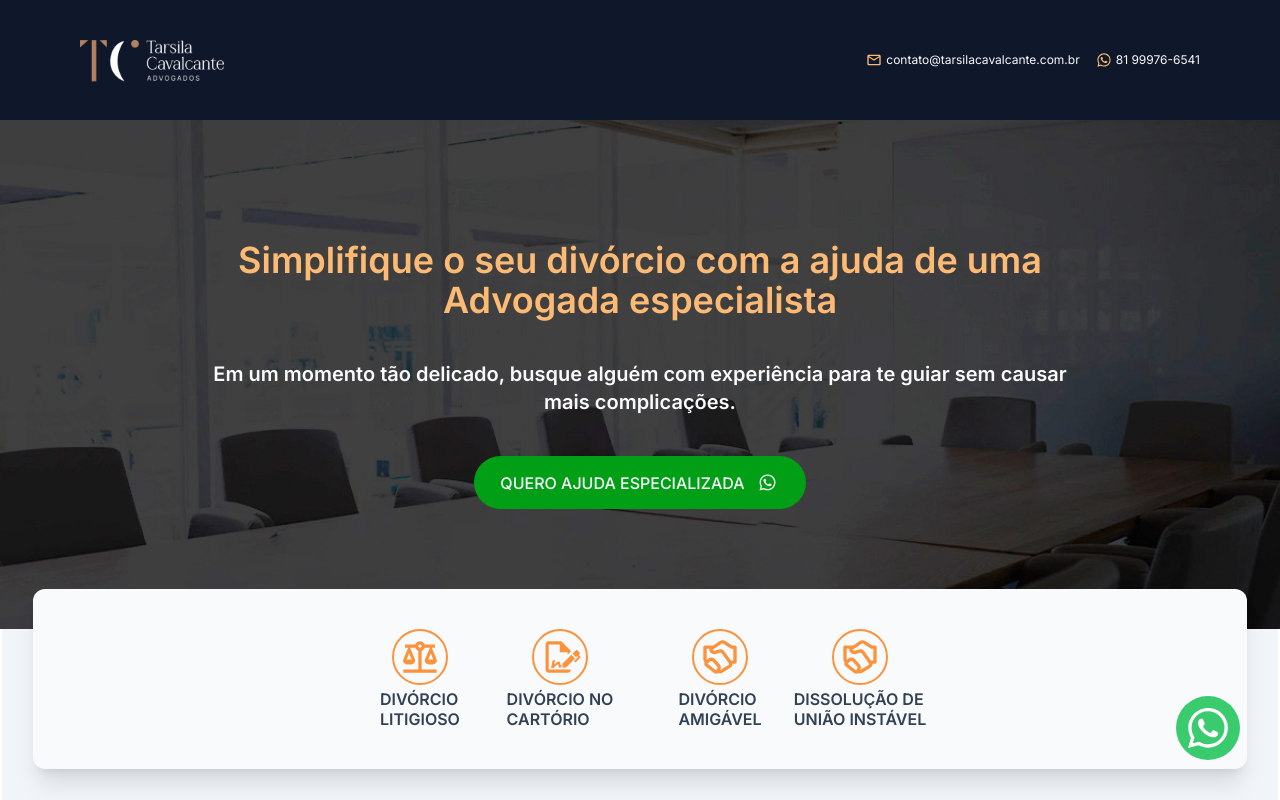
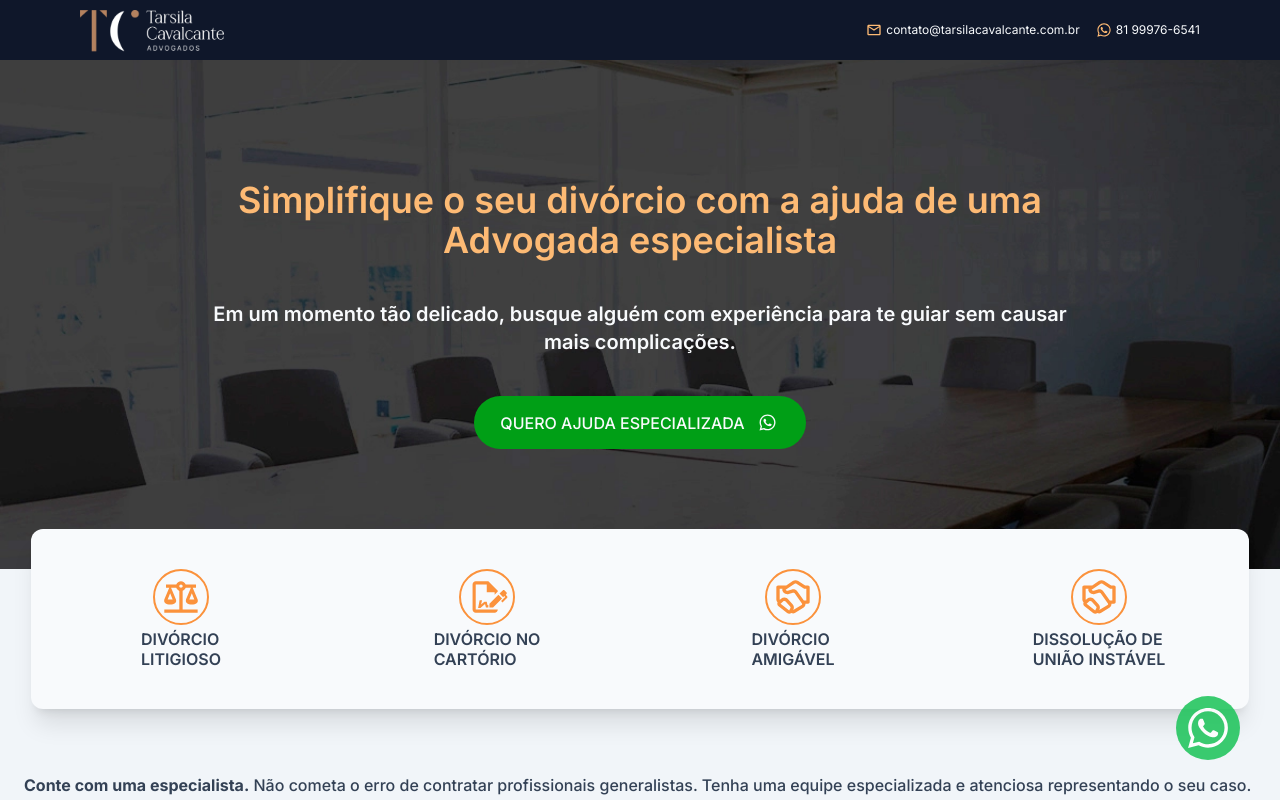
Before and after one commit to matheusmfl/tarsila-cavalcante-advogada, a Next.js app: page /divorcio in a window 1280 px wide. Shown: the top 800 px of the page. Built offline with nearby package versions, Linux system fonts and the light colour scheme.

Commit message:
Create XL Screen IconsComponent, Section1, HeaderDivorcio

```diff
--- a/src/app/components/divorcio/HeaderDivorcio.tsx
+++ b/src/app/components/divorcio/HeaderDivorcio.tsx
@@ -7,7 +7,7 @@ import iconWhatsappWhite from '../../../../public/icons/ic_baseline-whatsapp.svg
 export function HeaderDivorcio() {
   return (
     <header
-      className="flex font-roboto flex-col lg:px-20 px-6 py-10 items-center justify-center bg-slate-900 w-full
+      className="flex font-roboto flex-col lg:px-20 px-6 py-10 xl:py-[10px] items-center justify-center bg-slate-900 w-full
     "
     >
       <div
--- a/src/app/components/divorcio/Section1.tsx
+++ b/src/app/components/divorcio/Section1.tsx
@@ -5,7 +5,7 @@ import { CtaButton } from './microComponents/CtaButton'
 
 export function Section1() {
   return (
-    <section className="py-6 bg-slate-100">
+    <section className="py-6 bg-slate-100 w-full">
       <div className="px-[31px] -translate-y-20 md:-translate-y-16">
         <IconsComponent />
       </div>
--- a/src/app/components/divorcio/microComponents/IconsComponent.tsx
+++ b/src/app/components/divorcio/microComponents/IconsComponent.tsx
@@ -5,9 +5,9 @@ import icon3 from '../../../../assets/icon3.svg'
 
 export function IconsComponent() {
   return (
-    <div className="py-10 px-6 flex flex-col md:items-center md:justify-center md:flex-row gap-5 rounded-xl shadow-xl bg-slate-50">
+    <div className="py-10 px-6 xl:px-20 flex flex-col md:items-center md:justify-center md:flex-row gap-5 xl:justify-between rounded-xl shadow-xl bg-slate-50">
       {/* Primeiros 2 cards */}
-      <div className="flex">
+      <div className="flex xl:justify-between xl:w-full xl:hidden">
         {/* Card1 */}
         <div className="flex flex-col items-center justify-center gap-1 w-[140px] h-[100px]">
           <Image src={icon1} alt="Icone Justiça" />
@@ -29,7 +29,7 @@ export function IconsComponent() {
       </div>
       {/* Outros 2 cards */}
 
-      <div className="flex">
+      <div className="flex xl:justify-between xl:w-full xl:hidden">
         {/* Card 3 */}
         <div className="flex flex-col items-center justify-center gap-1 w-[140px] h-[100px]">
           <Image src={icon3} alt="Icone Justiça" />
@@ -48,6 +48,43 @@ export function IconsComponent() {
           </span>
         </div>
       </div>
+      {/* Div para XL */}
+
+      <div className="hidden xl:flex xl:w-full xl:justify-between">
+        {/* Card1 */}
+        <div className="flex flex-col items-center justify-center gap-1 w-[140px] h-[100px]">
+          <Image src={icon1} alt="Icone Justiça" />
+          <span className="font-inter text-base font-semibold leading-5 text-slate-700">
+            DIVÓRCIO <br />
+            LITIGIOSO
+          </span>
+        </div>
+        {/* Card2 */}
+        <div className="flex flex-col items-center justify-center gap-1 w-[140px] h-[100px]">
+          <Image src={icon2} alt="Icone Justiça" />
+          <span className="font-inter text-base font-semibold leading-5 text-slate-700">
+            DIVÓRCIO NO
+            <br />
+            CARTÓRIO
+          </span>
+        </div>
+        {/* Card 3 */}
+        <div className="flex flex-col items-center justify-center gap-1 w-[140px] h-[100px]">
+          <Image src={icon3} alt="Icone Justiça" />
+          <span className="font-inter text-base font-semibold leading-5 text-slate-700">
+            DIVÓRCIO <br />
+            AMIGÁVEL
+          </span>
+        </div>
+        {/* Card 4 */}
+        <div className="flex flex-col items-center justify-center gap-1 w-[140px] h-[100px]">
+          <Image src={icon3} alt="Icone Justiça" />
+          <span className="font-inter text-base font-semibold leading-5 text-slate-700">
+            DISSOLUÇÃO DE <br />
+            UNIÃO INSTÁVEL
+          </span>
+        </div>
+      </div>
     </div>
   )
 }
```
